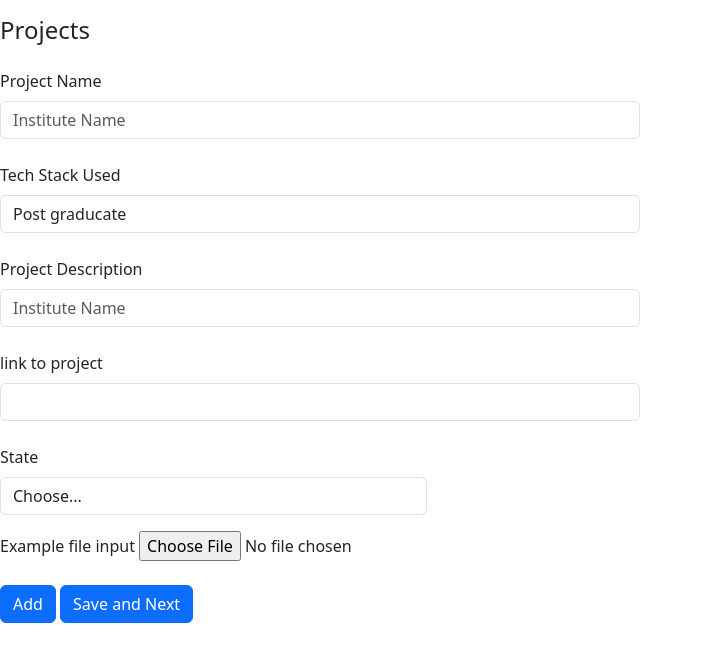
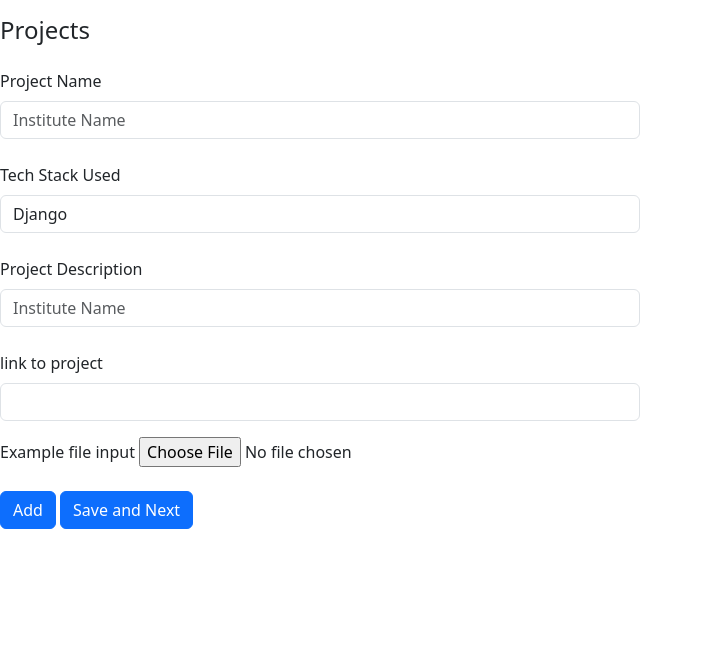
Before and after one commit to 4TechSadiq/portFoolioo, a Django app: page /projects/ in a window 1280 px wide. Shown: the part 56-718 px from the top of the page, without its empty margins (0-703 px from the left). Run offline with Django 5.2, Linux system fonts and the light colour scheme.

Commit message:
Update projects.html

```diff
--- a/templates/user/projects.html
+++ b/templates/user/projects.html
@@ -14,12 +14,12 @@
     </div>
     <div class="form-group col-md-6 mt-4">
         <label for="inputState">Tech Stack Used</label>
-    <select id="tech_stack" class="form-control mt-2">
-        <option selected>Post graducate</option>
-        <option>Under Graduate</option>
-        <option>Higher Secondary</option>
-        <option value="">High School</option>
-    </select>
+        <select name="category" id="inputState" class="form-control mt-2">
+            <option value="Django" selected>Django</option>
+            <option value="MERN">MERN</option>
+            <option value="MEAN">MEAN</option>
+            <option value="MACHINE LEARNIGN">MACHINE LEARNIGN</option>
+        </select>
     </div>
     <div class="form-group col-md-6 mt-4">
         <label for="inputEmail4">Project Description</label>
@@ -32,13 +32,6 @@
     <label for="inputCity">link to project</label>
     <input type="text" name="link" class="form-control mt-2" id="inputCity">
     </div>
-    <div class="form-group col-md-4 mt-4">
-    <label for="inputState">State</label>
-    <select id="inputState" class="form-control mt-2">
-        <option selected>Choose...</option>
-        <option>...</option>
-    </select>
-    </div>
 </div>
 <div class="form-group mt-3">
     <label for="exampleFormControlFile1">Example file input</label>
@@ -46,7 +39,7 @@
 </div>
 
 <button type="submit" class="btn btn-primary mt-4">Add</button>
-<a type="submit" class="btn btn-primary mt-4" href="{% url 'account' %}">Save and Next</a>
+<a type="submit" class="btn btn-primary mt-4" href="{% url 'experiace' %}">Save and Next</a>
 </form>
 
 
```
